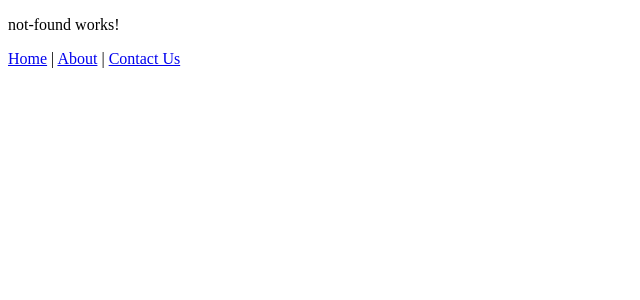
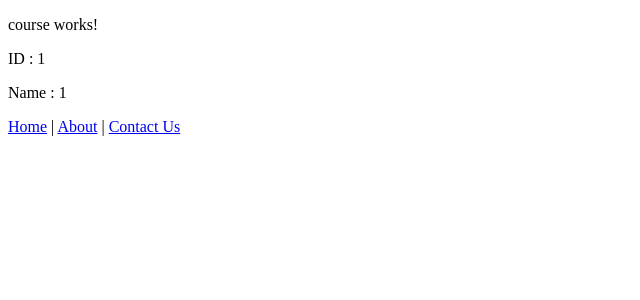
Before and after one commit to vishnuttxminds/angular_routing, an Angular app: page /courses/course/1/1 in a window 1280 px wide. Shown: the top 300 px of the page, without its empty margins (0-640 px from the left). Built offline with nearby package versions, Linux system fonts and the light colour scheme.

Commit message:
route with queryParamMap

```diff
--- a/src/app/app-routing.module.ts
+++ b/src/app/app-routing.module.ts
@@ -4,12 +4,14 @@ import { HomeComponent } from './home/home.component';
 import { AboutComponent } from './about/about.component';
 import { ContactUsComponent } from './contact-us/contact-us.component';
 import { NotFoundComponent } from './not-found/not-found.component';
+import { CourseComponent } from './course/course.component';
 
 const routes: Routes = [
   { path: '', component: HomeComponent },
   { path: 'home', component: HomeComponent },
   { path: 'about', component: AboutComponent },
   { path: 'contact', component: ContactUsComponent},
+  { path: 'courses/course/:id/:name', component: CourseComponent },
   { path: '**', component: NotFoundComponent }
 ];
 
--- a/src/app/app.module.ts
+++ b/src/app/app.module.ts
@@ -7,6 +7,7 @@ import { HomeComponent } from './home/home.component';
 import { AboutComponent } from './about/about.component';
 import { ContactUsComponent } from './contact-us/contact-us.component';
 import { NotFoundComponent } from './not-found/not-found.component';
+import { CourseComponent } from './course/course.component';
 
 @NgModule({
   declarations: [
@@ -14,7 +15,8 @@ import { NotFoundComponent } from './not-found/not-found.component';
     HomeComponent,
     AboutComponent,
     ContactUsComponent,
-    NotFoundComponent
+    NotFoundComponent,
+    CourseComponent
   ],
   imports: [
     BrowserModule,
--- a/src/app/contact-us/contact-us.component.ts
+++ b/src/app/contact-us/contact-us.component.ts
@@ -15,7 +15,8 @@ export class ContactUsComponent {
   navihateToNext(){
     console.log("NExt click activated")
     // this.router.navigate(['about'], {relativeTo : this.active})
-    this.router.navigateByUrl('about')
+    // this.router.navigateByUrl('about')
+    this.router.navigate(['courses/course', 2, 'Vishnu']);
   }
 
 }
--- /dev/null
+++ b/src/app/course/course.component.html
@@ -0,0 +1,5 @@
+<p>course works!</p>
+
+<p> ID : {{courseId}}</p>
+
+<p>Name  : {{courseName }}</p>
--- /dev/null
+++ b/src/app/course/course.component.ts
@@ -0,0 +1,21 @@
+import { Component } from '@angular/core';
+import { ActivatedRoute } from '@angular/router';
+
+@Component({
+  selector: 'app-course',
+  templateUrl: './course.component.html',
+  styleUrls: ['./course.component.css']
+})
+export class CourseComponent {
+
+   courseId: string | null = null;
+  courseName: string | null = null;
+
+  constructor(private route: ActivatedRoute) {}
+
+  ngOnInit() {
+    this.courseId = this.route.snapshot.paramMap.get('id');
+    this.courseName = this.route.snapshot.paramMap.get('name');
+  }
+
+}
```
Also changed, not shown: src/app/course/course.component.css (added), 1 other file (tests, documents, lock files or other folders).
